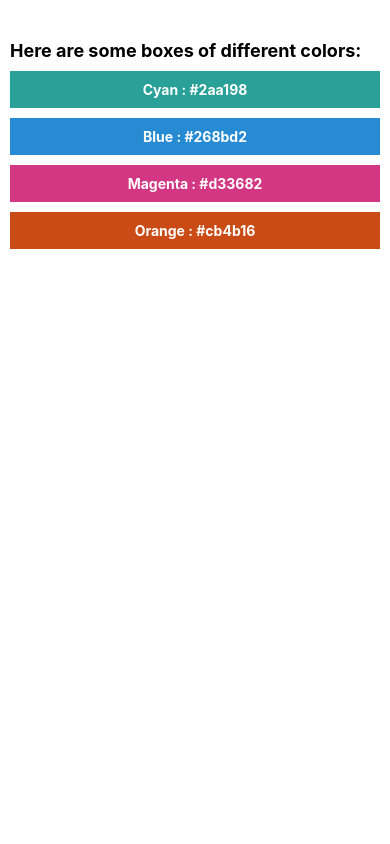
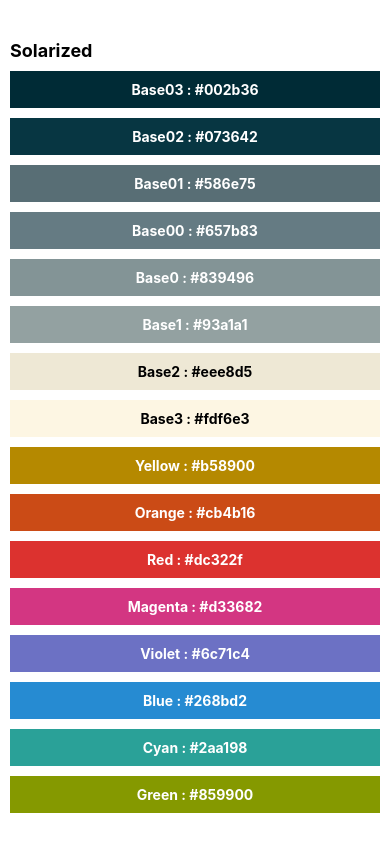
Before and after one commit to MarianaES/react-native-v2, a React Native app: screen / in a window 390 px wide. Shown: the top 844 px of the page. Built offline with nearby package versions, Linux system fonts and the light colour scheme.

Commit message:
Implement List exercises

```diff
--- a/App.js
+++ b/App.js
@@ -1,16 +1,38 @@
 import React from 'react';
-import {
-  View,
-  Text,
-  SafeAreaView,
-  StyleSheet,
-  TouchableWithoutFeedbackBase,
-} from 'react-native';
+import { View, Text, SafeAreaView, StyleSheet, FlatList } from 'react-native';
 import ColorBox from './components/ColorBox';
+
+const COLORS = [
+  { colorName: 'Base03', hexCode: '#002b36' },
+  { colorName: 'Base02', hexCode: '#073642' },
+  { colorName: 'Base01', hexCode: '#586e75' },
+  { colorName: 'Base00', hexCode: '#657b83' },
+  { colorName: 'Base0', hexCode: '#839496' },
+  { colorName: 'Base1', hexCode: '#93a1a1' },
+  { colorName: 'Base2', hexCode: '#eee8d5' },
+  { colorName: 'Base3', hexCode: '#fdf6e3' },
+  { colorName: 'Yellow', hexCode: '#b58900' },
+  { colorName: 'Orange', hexCode: '#cb4b16' },
+  { colorName: 'Red', hexCode: '#dc322f' },
+  { colorName: 'Magenta', hexCode: '#d33682' },
+  { colorName: 'Violet', hexCode: '#6c71c4' },
+  { colorName: 'Blue', hexCode: '#268bd2' },
+  { colorName: 'Cyan', hexCode: '#2aa198' },
+  { colorName: 'Green', hexCode: '#859900' },
+];
 
 const App = () => {
   return (
     <SafeAreaView>
+      <FlatList
+        style={styles.container}
+        data={COLORS}
+        keyExtractor={item => item.colorName}
+        renderItem={({ item: { colorName, hexCode } }) => (
+          <ColorBox colorName={colorName} hexCode={hexCode} />
+        )}
+        ListHeaderComponent={<Text style={styles.text}>Solarized</Text>}
+      />
       <View style={styles.container}>
         <Text style={styles.text}>
           Here are some boxes of different colors:
@@ -28,6 +50,7 @@
   container: {
     paddingHorizontal: 10,
     paddingTop: 40,
+    paddingBottom: 10,
   },
   text: {
     fontSize: 18,
--- a/components/ColorBox.js
+++ b/components/ColorBox.js
@@ -2,13 +2,19 @@
 import { View, Text, StyleSheet } from 'react-native';
 
 const ColorBox = ({ colorName, hexCode }) => {
-  console.log({ colorName, hexCode });
   const boxColor = {
     backgroundColor: hexCode,
   };
+
+  const textColor = {
+    color:
+      parseInt(hexCode.replace('#', ''), 16) > 0xffffff / 1.1
+        ? 'black'
+        : 'white',
+  };
   return (
     <View style={[styles.box, boxColor]}>
-      <Text style={styles.boxText}>
+      <Text style={[styles.boxText, textColor]}>
         {colorName} : {hexCode}
       </Text>
     </View>
```
